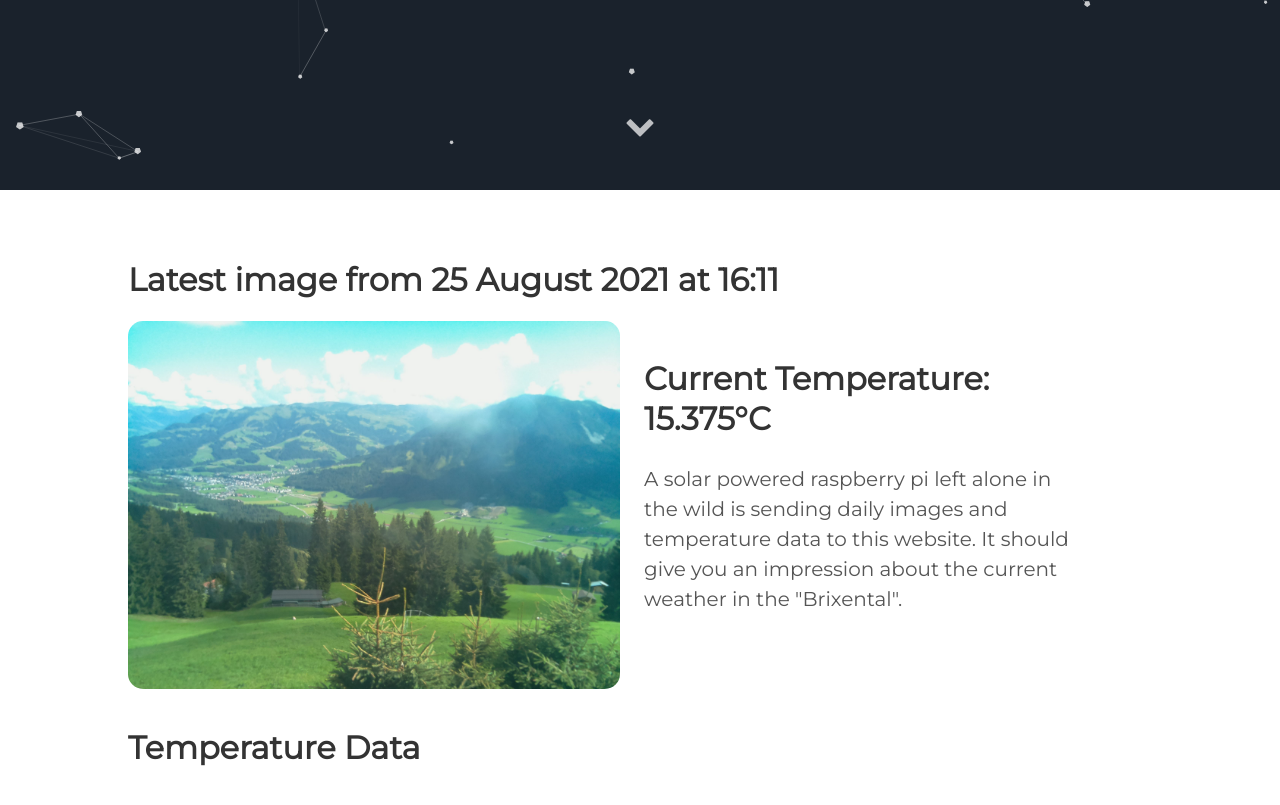
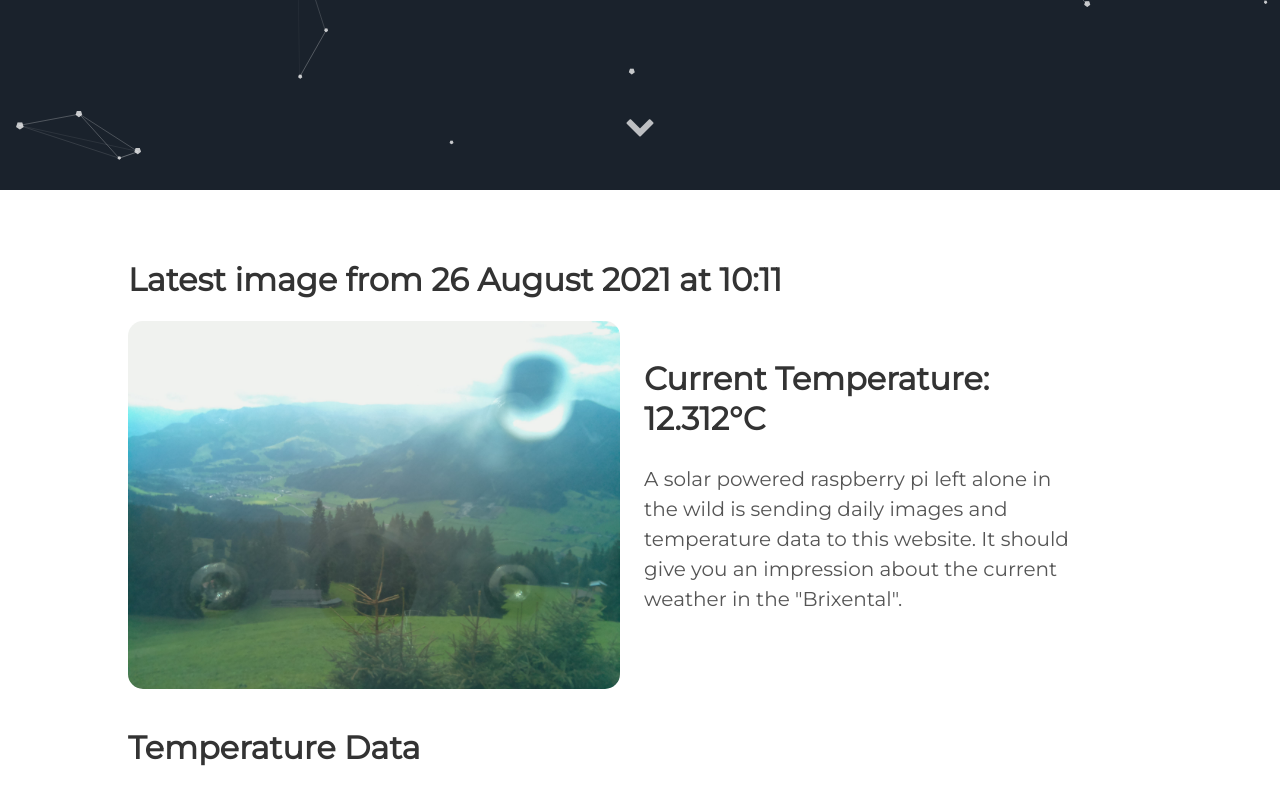
Before and after one commit to vektorious/vektorious.github.io, a Jekyll site: the page built from resources/huette.md, in a window 1280 px wide and 900 px high, scrolled down 710 px. Shown: the top 805 px of the window. Built offline with Jekyll 4.4.1, drawn with Linux system fonts in a browser that asks for light colours.

Commit message:
I'm a bot beep boop

```diff
--- a/resources/huette.md
+++ b/resources/huette.md
@@ -6,13 +6,13 @@ image: '/assets/img/'
 description: 'Live image from the Austrian alps'
 twitter_text: ' '
 ---
-## Latest image from 25 August 2021 at 16:11
+## Latest image from 26 August 2021 at 10:11
 <div class="huette">
   <div class="huette-image">
     <img src="{{ "/assets/img/huette.jpg" | prepend: site.baseurl }}">
   </div>
   <div class="huette-text">
-        <h2>Current Temperature: 15.375°C</h2>
+        <h2>Current Temperature: 12.312°C</h2>
         <p>A solar powered raspberry pi left alone in the wild is sending daily images and temperature data to this website. It should give you an impression about the current weather in the "Brixental".</p>
 
   </div>
```
Also changed, not shown: rpi-script/2021-08-26_100954.txt (renamed from rpi-script/2021-08-25_160952.txt, +5 -5 lines), rpi-script/huette.md (+2 -2 lines), assets/img/huette.jpg, assets/img/temp_plot.png, rpi-script/temp_plot.png, 1 other file.
